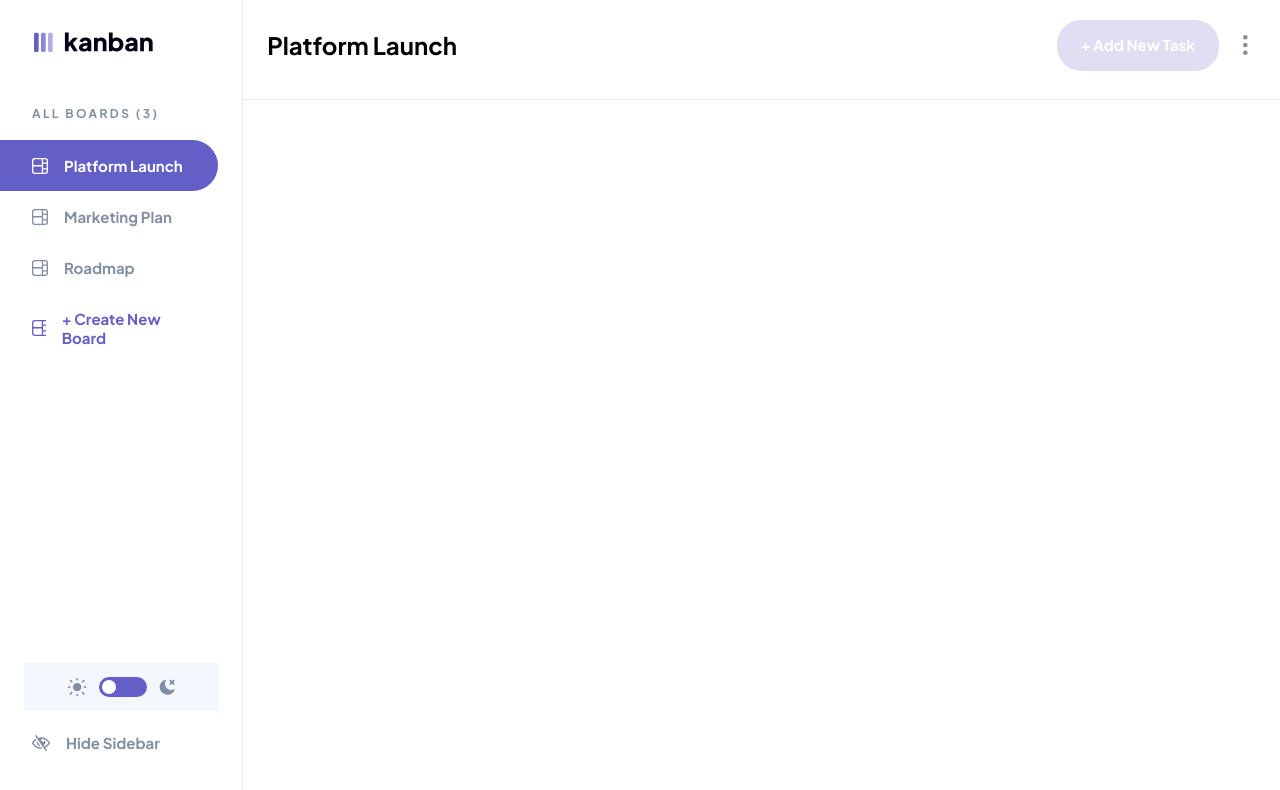
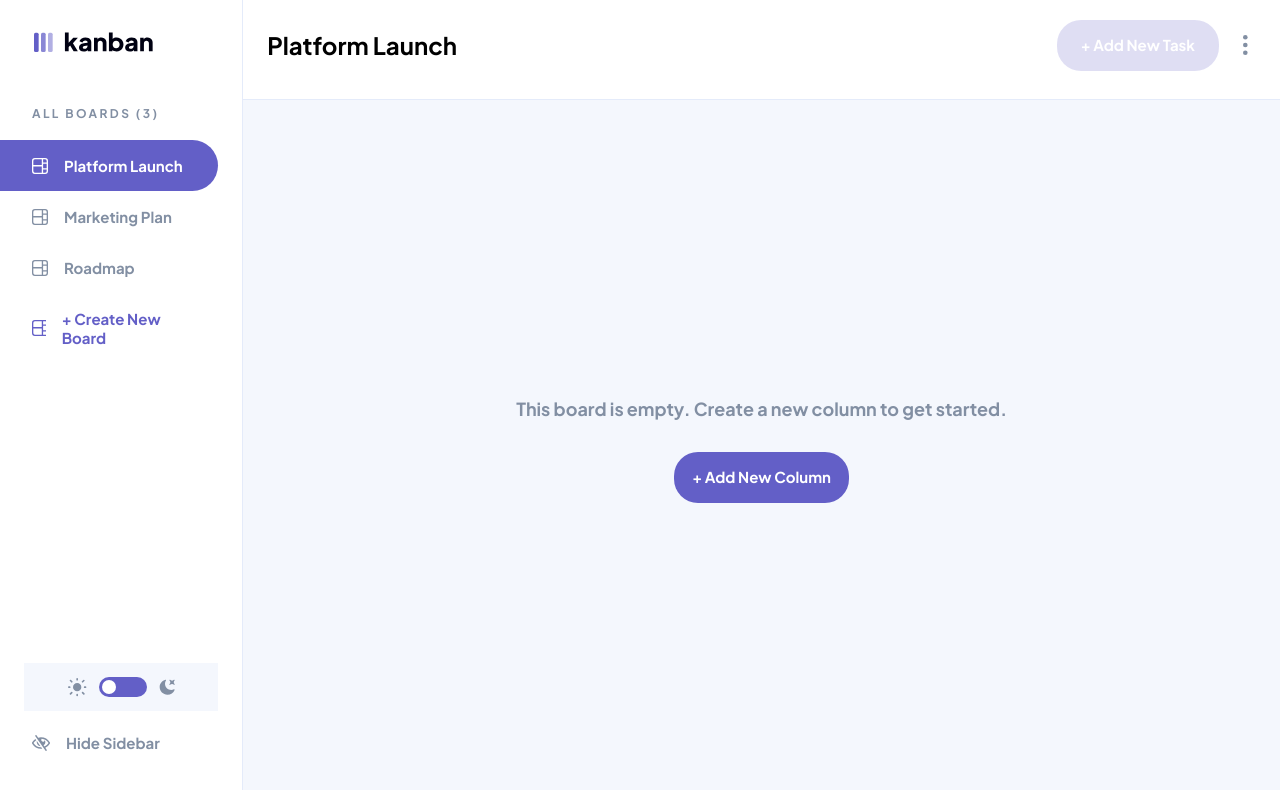
Before and after one commit to BBualdo/kanban-task-manager, a Next.js app: page / in a window 1280 px wide. Shown: the top 790 px of the page. Built offline with nearby package versions, Linux system fonts and the light colour scheme.

Commit message:
Empty Feed Styled and set isEmpty State

```diff
--- /dev/null
+++ b/app/components/Feed.tsx
@@ -0,0 +1,24 @@
+"use client";
+
+import React, { useState } from "react";
+
+const Feed = () => {
+  const [isEmpty, setIsEmpty] = useState(true);
+
+  return (
+    <div className="bg-light_grey flex-1">
+      {isEmpty && (
+        <div className="flex flex-col items-center justify-center h-full gap-8">
+          <h2 className="text-medium_grey">
+            This board is empty. Create a new column to get started.
+          </h2>
+          <button className="btn btn-primary-lg px-[18px]">
+            + Add New Column
+          </button>
+        </div>
+      )}
+    </div>
+  );
+};
+
+export default Feed;
--- a/app/page.tsx
+++ b/app/page.tsx
@@ -1,3 +1,4 @@
+import Feed from "./components/Feed";
 import Header from "./components/Header";
 import Sidebar from "./components/Sidebar";
 
@@ -5,8 +6,9 @@ export default function Home() {
   return (
     <div className="h-[100vh] flex">
       <Sidebar />
-      <div className="w-full">
+      <div className="w-full flex flex-col">
         <Header />
+        <Feed />
       </div>
     </div>
   );
```
